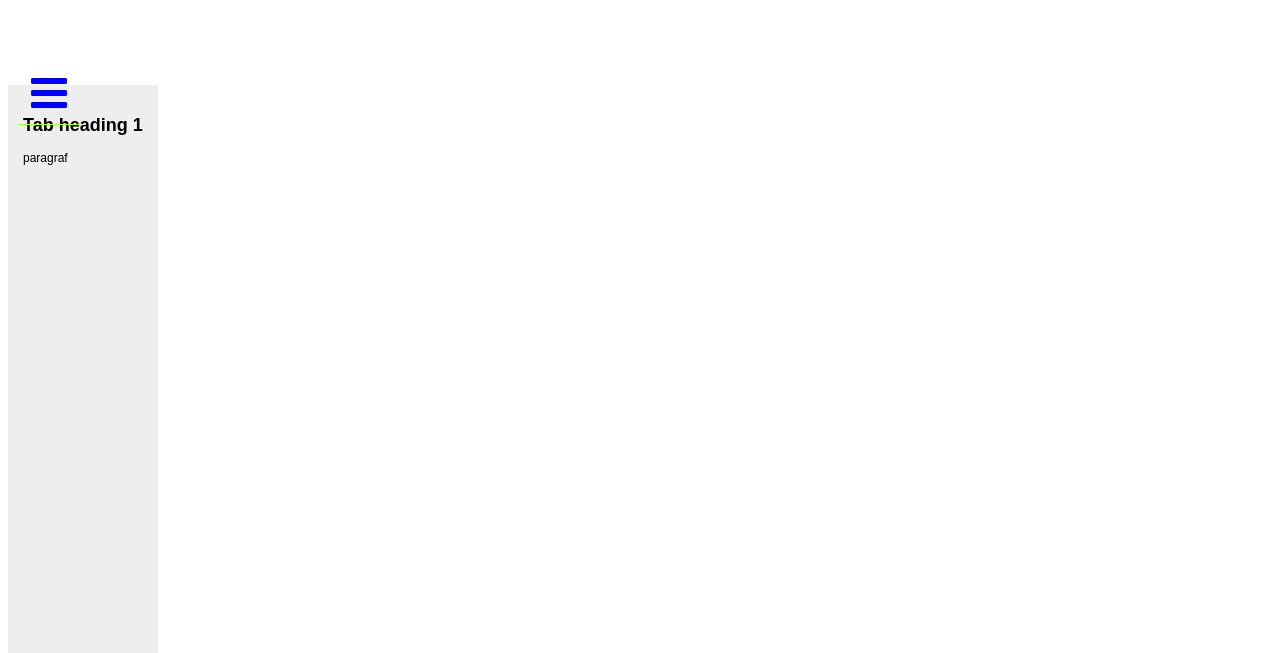
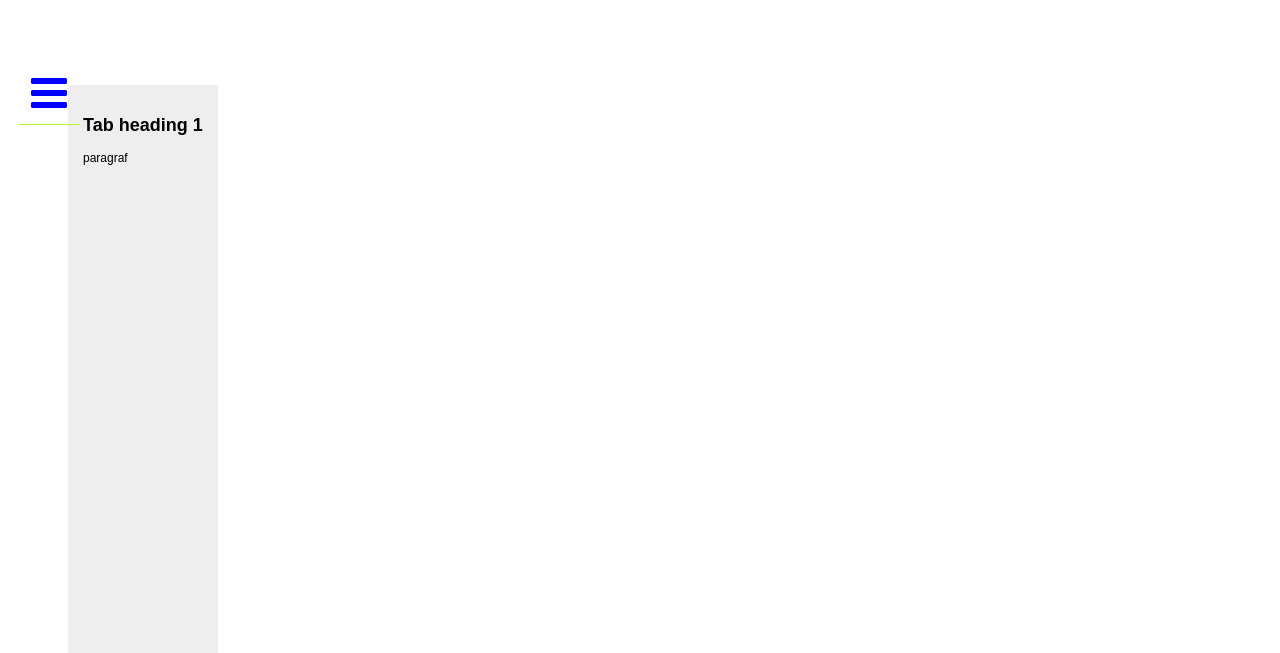
Before and after one commit to Tetka95/algebra.css.pseudo, a plain HTML site: page index3.html in a window 1280 px wide. Shown: the part 147-800 px from the top of the page. Drawn offline with Linux system fonts and the light colour scheme.

Commit message:
sidebar dovršen

```diff
--- a/sidebar-style.css
+++ b/sidebar-style.css
@@ -57,3 +57,7 @@ input[data-function*="swipe"]:checked ~ .sidebar {
 input[data-function*="swipe"]:checked ~ .sidebar .tabs-container {
     width: 100%;
 }
+
+.tab-content {
+    margin-left: 60px;
+}
```
